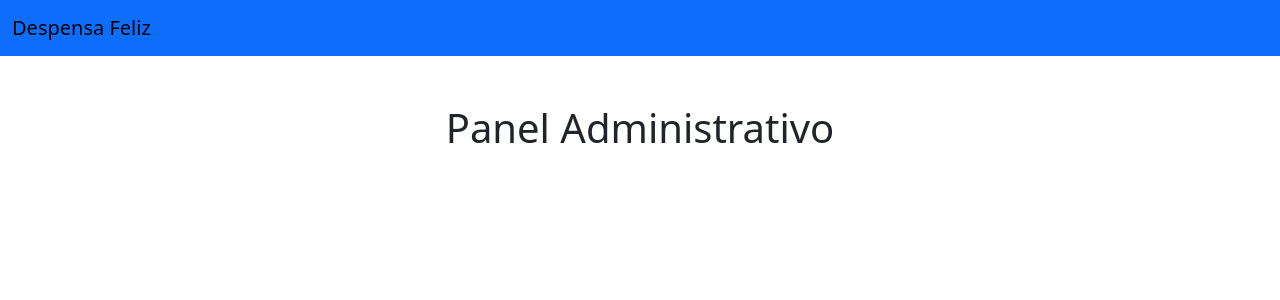
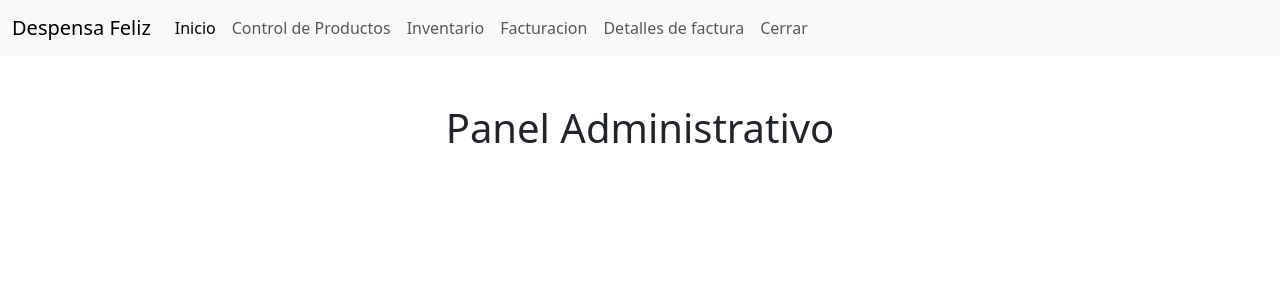
Before and after one commit to DanielaSMIS917920/LAMP_CRUD, a PHP site: page /admin.php in a window 1280 px wide. Shown: the top 300 px of the page. Run offline with PHP 8.4, Linux system fonts and the light colour scheme; the visitor is signed in with stand-in values (Sample User, id 1).

Commit message:
Cambios en el navar

```diff
--- a/admin.php
+++ b/admin.php
@@ -22,30 +22,21 @@ include 'db.php';
 </head>
 <body>
 <!--Estructura del navar para facilitar la navegación entre las tablas y paginas -->
-    <nav class="navbar bg-primary">
+    <nav class="navbar navbar-expand-lg bg-body-tertiary">
         <div class="container-fluid">
-            <a class="navbar-brand">Despensa Feliz</a>
-            <div class="collapse navbar-collapse" id="navbarNav">
-                <ul class="navbar-nav">
-                    <li class="nav-item">
-                        <a class="nav-link" aria-current="page" href="admin.php">Inicio</a>
-                    </li>
-                    <li class="nav-item">
-                     <a class="nav-link" href="productos.php">Control de Productos</a>
-                    </li>
-                    <li class="nav-item">
-                        <a class="nav-link" href="inventario.php">Inventario</a>
-                    </li>
-                    <li class="nav-item">
-                        <a class="nav-link" href="facturacion.php">Factura</a>
-                    </li>
-                    <li class="nav-item">
-                        <a class="nav-link" href="detalles_factura.php">Dettales de Facturas</a>
-                    </li>
-                    <li class="nav-item">
-                        <a class="nav-link" href="logout.php">Cerrar sesión</a>
-                    </li>
-                </ul>
+            <a class="navbar-brand" href="admin.php">Despensa Feliz</a>
+            <button class="navbar-toggler" type="button" data-bs-toggle="collapse" data-bs-target="#navbarNavAltMarkup" aria-controls="navbarNavAltMarkup" aria-expanded="false" aria-label="Toggle navigation">
+            <span class="navbar-toggler-icon"></span>
+            </button>
+            <div class="collapse navbar-collapse" id="navbarNavAltMarkup">
+            <div class="navbar-nav">
+                <a class="nav-link active" aria-current="page" href="admin.php">Inicio</a>
+                <a class="nav-link" href="productos.php">Control de Productos</a>
+                <a class="nav-link" href="inventatio.php">Inventario</a>
+                <a class="nav-link" href="facturacion.php">Facturacion</a>
+                <a class="nav-link" href="detalles_factura.php">Detalles de factura</a>
+                <a class="nav-link" href="logout.php">Cerrar</a>
+            </div>
             </div>
         </div>
     </nav>
```
